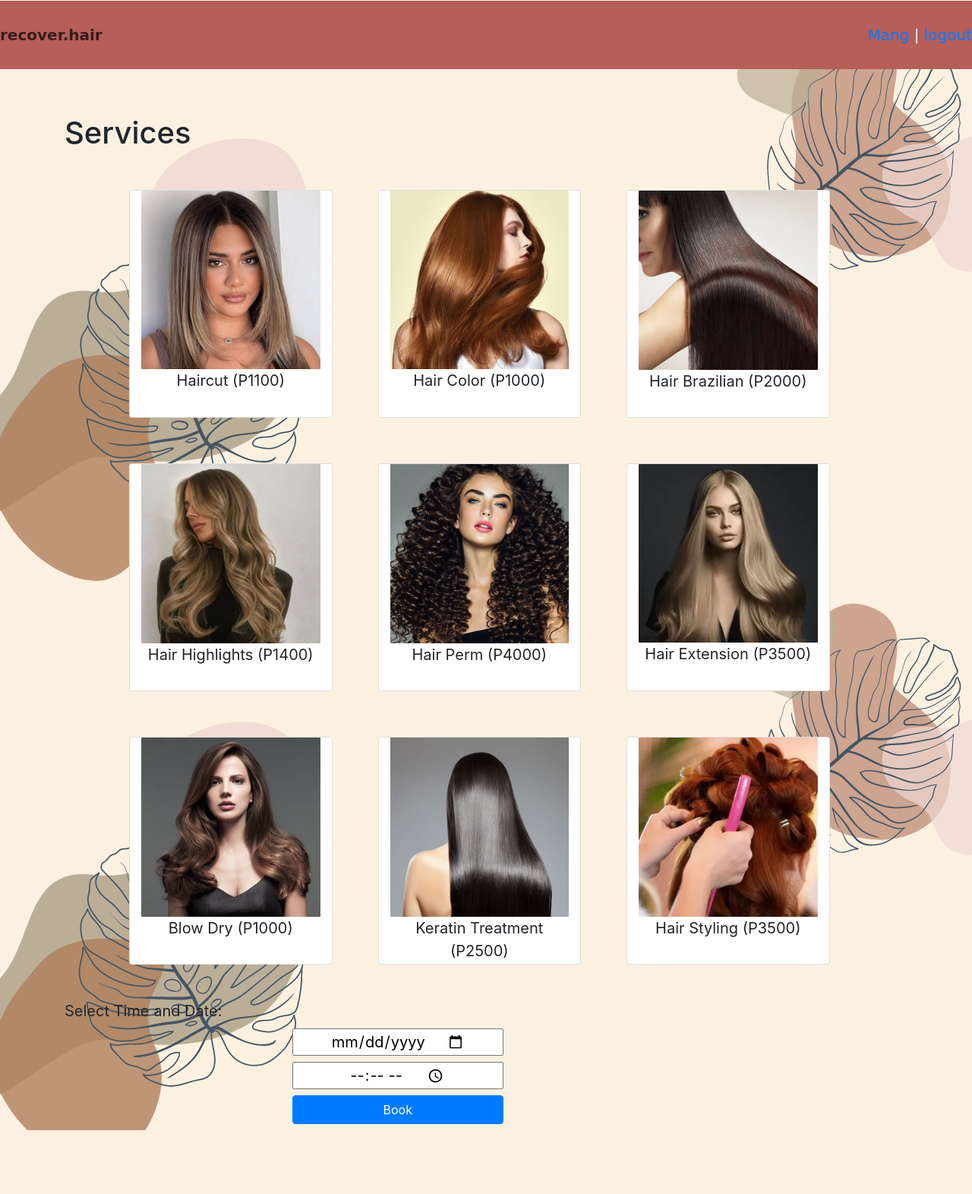
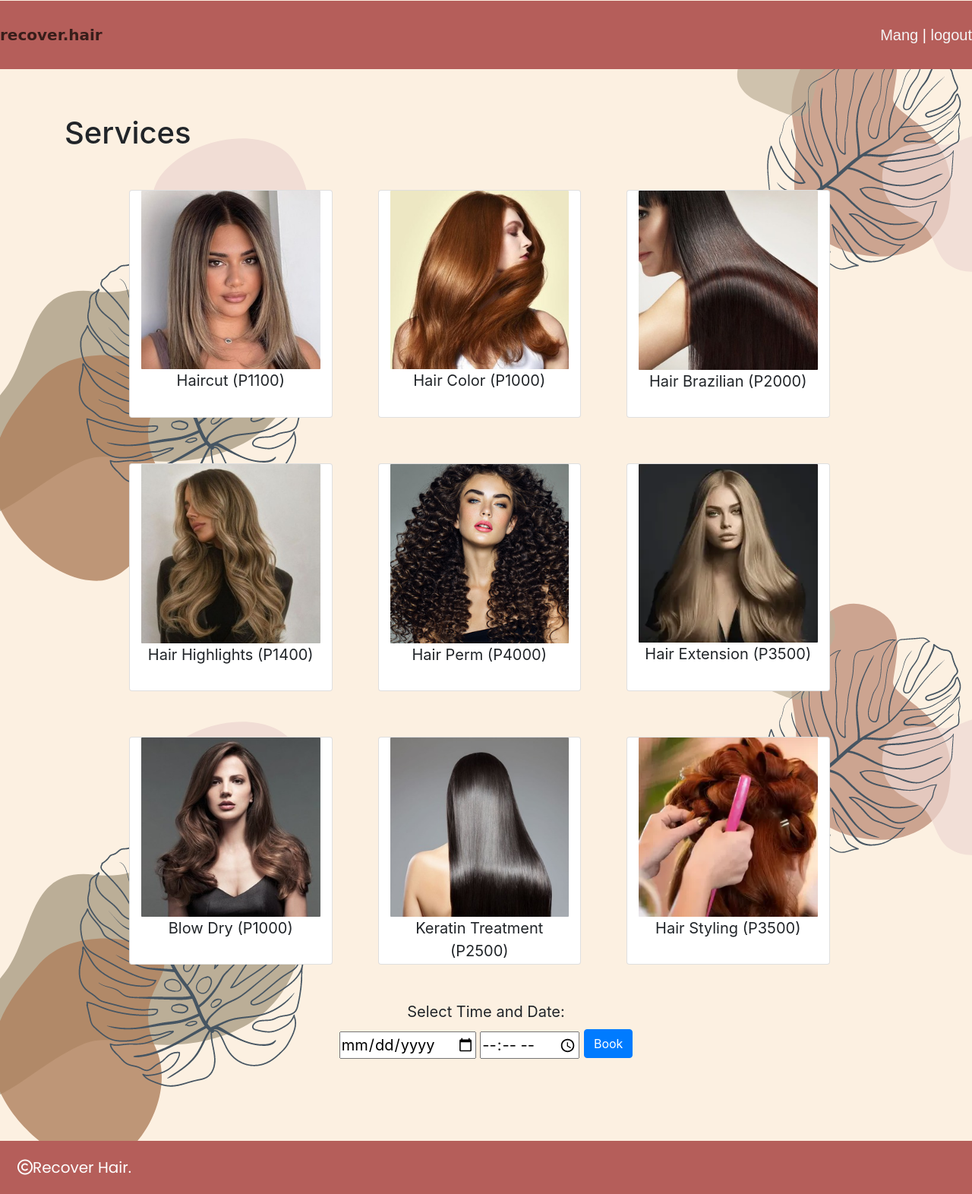
Before and after one commit to RockyBalbonys/SalonAppointmentSystem, a PHP site: page /clienthomepage.php in a window 1280 px wide. Shown: the whole page at 76% size. Before the commit the page ends 1488 px from the top, so only its background shows below. Run offline with PHP 8.4, Linux system fonts and the light colour scheme; a user stored in the database is signed in; some libraries are stand-ins or nearby versions.

Commit message:
changed the navbar color

```diff
--- a/client/clienthomepage.php
+++ b/client/clienthomepage.php
@@ -78,16 +78,29 @@
         .picture-item.selected img {
             border: 4px solid #b55e5a;
         }
-        .mb-2{
-            margin-left: 300px;
-            justify-content: center;
-        }
+
         .custom-title{
             font size: 100px;
         }
         .col-3 mb-2{
             color: #381d1a;
         }
+        .mb-100{
+            margin-bottom: 100px;
+        }
+
+        .navbar-1 {
+            font-family: Arial, Helvetica, sans-serif;
+
+        }
+        a:link {
+  color: whitesmoke;
+}
+
+/* visited link */
+a:visited {
+  color: whitesmoke;
+}
 
 
     </style>
@@ -98,7 +111,7 @@
 <body>
         <navbar class="navbar">
         <div class="logo"><a href="landingpage.php">recover.hair<span></span></a></div>
-            <div><a href="user_profile.php"><?php echo $_SESSION["user_firstname"]; ?></a><span> | </span><a href="logout.php">logout</a></div>
+            <div class="navbar-1"><a href="user_profile.php"><?php echo $_SESSION["user_firstname"]; ?></a><span> | </span><a href="logout.php">logout</a></div>
         </navbar>
         <div class="container">
 
@@ -218,10 +231,19 @@
 
             </div>
 
-        <label for="">Select Time and Date:</label>
-                <input name="book_date" type="date" class ="row col-3 mb-2">
-                <input name="book_time" type="time" class ="row col-3 mb-2">
-                <input type="submit" value="Book" class="btn btn-primary row col-3 mb-2"  >
+            <div class="container">
+  <div class="row justify-content-center">
+    <div class="col-12 text-center">
+      <label for="" class="text-center">Select Time and Date:</label>
+    </div>
+    <div class="col-12 text-center mb-100">
+      <input name="book_date" type="date" class="mb-2">
+      <input name="book_time" type="time" class="mb-2">
+      <input type="submit" value="Book" class="btn btn-primary mb-2">
+    </div>
+  </div>
+</div>
+
 
             </form>
 
@@ -242,7 +264,12 @@
                 }
             ?>
         </div>
-
+            <!--footer-->
+<footer>
+    <div class="footer-text" >
+        <span class="far fa-copyright"></span>Recover Hair.
+    </div>
+</footer>
     <script src="https://code.jquery.com/jquery-3.5.1.slim.min.js"></script>
     <script src="https://cdn.jsdelivr.net/npm/@popperjs/core@2.11.6/dist/umd/popper.min.js"></script>
     <script src="https://stackpath.bootstrapcdn.com/bootstrap/4.5.2/js/bootstrap.min.js"></script>
```
